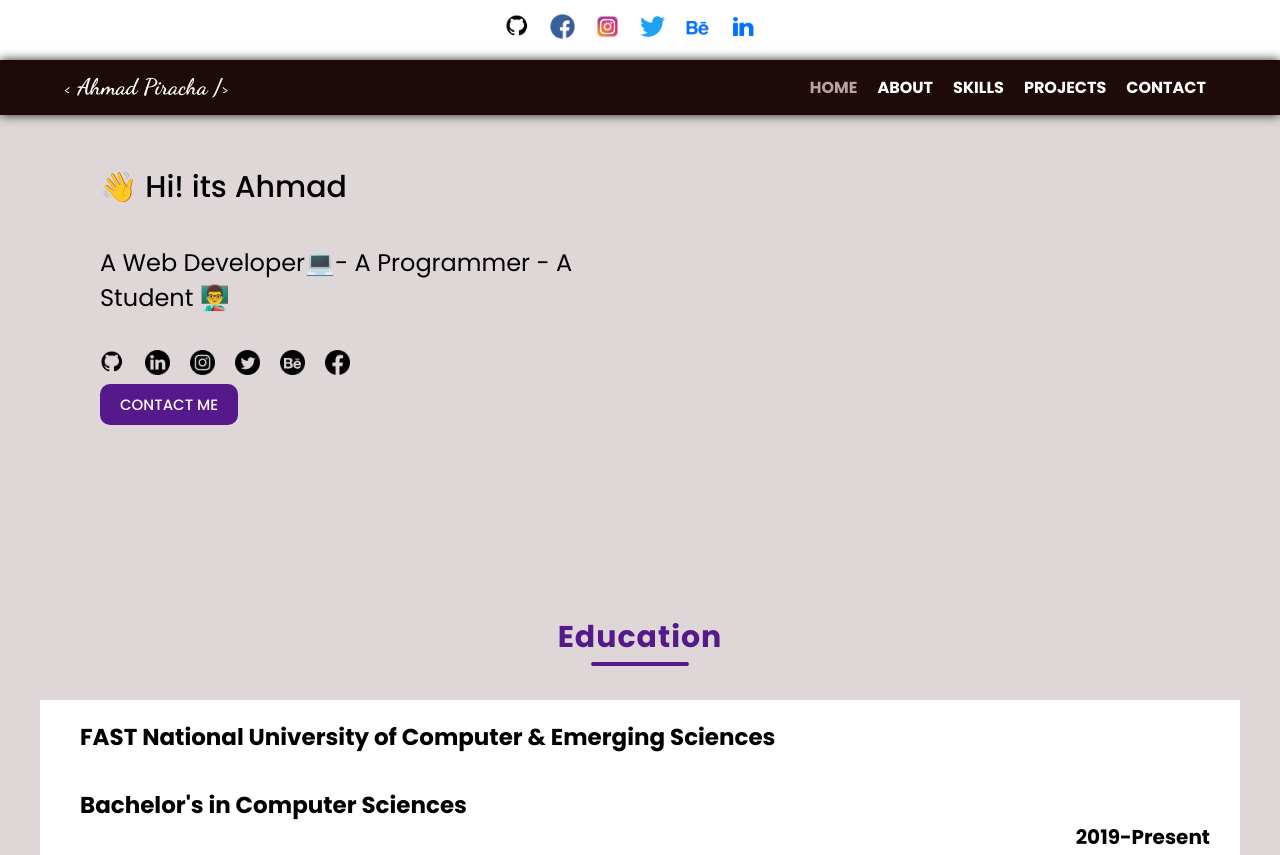
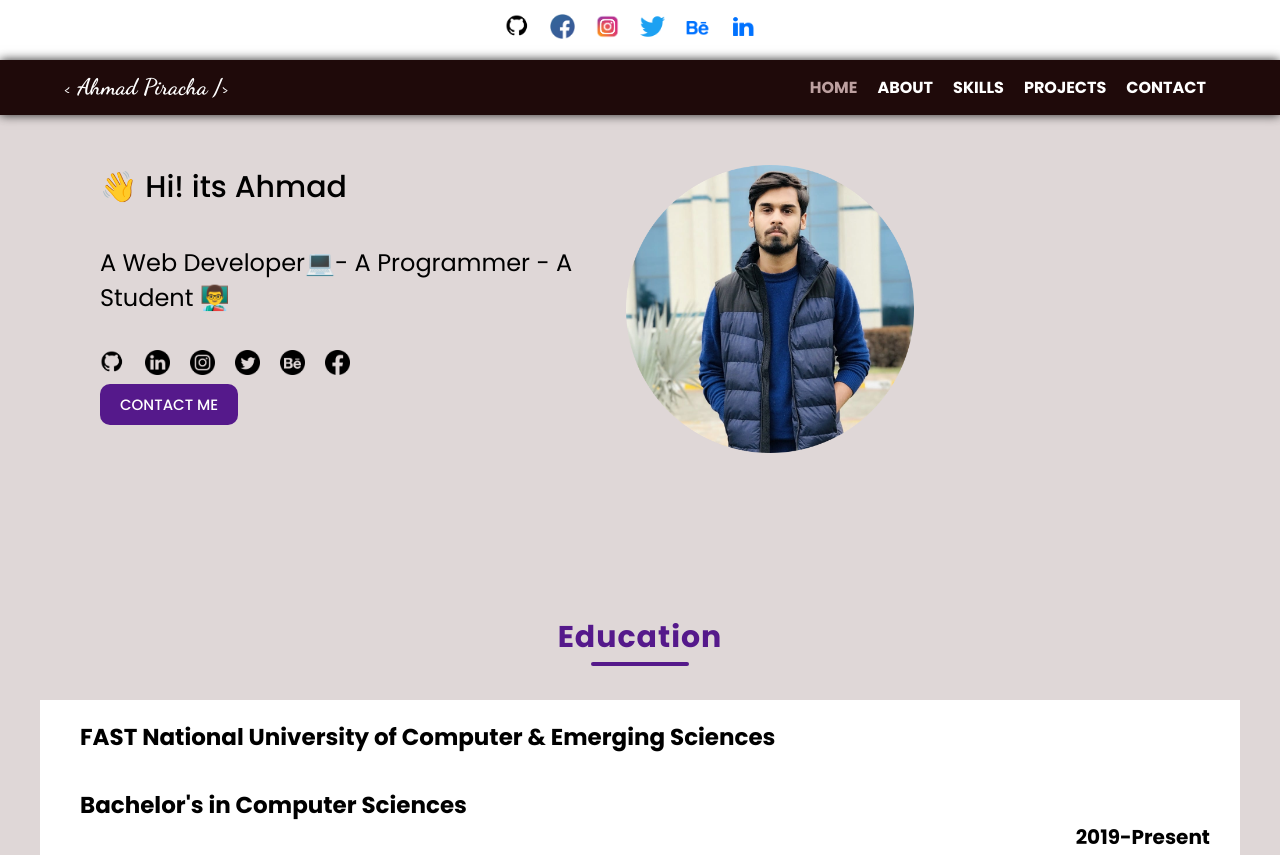
Before and after one commit to AhmadPiracha/AhmadPiracha.github.io, a plain HTML site: page index.html in a window 1280 px wide. Shown: the top 855 px of the page. Drawn offline with Linux system fonts and the light colour scheme.

Commit message:
Update index.html

```diff
--- a/index.html
+++ b/index.html
@@ -81,7 +81,7 @@
 
             <a href="contact.html" class="btn">Contact Me</a>
         </div>
-        <div class="side-img"></div>
+        <div class="side-img"><img src="Asserts/main.png" alt=""></div>
     </main>
 
 
```
